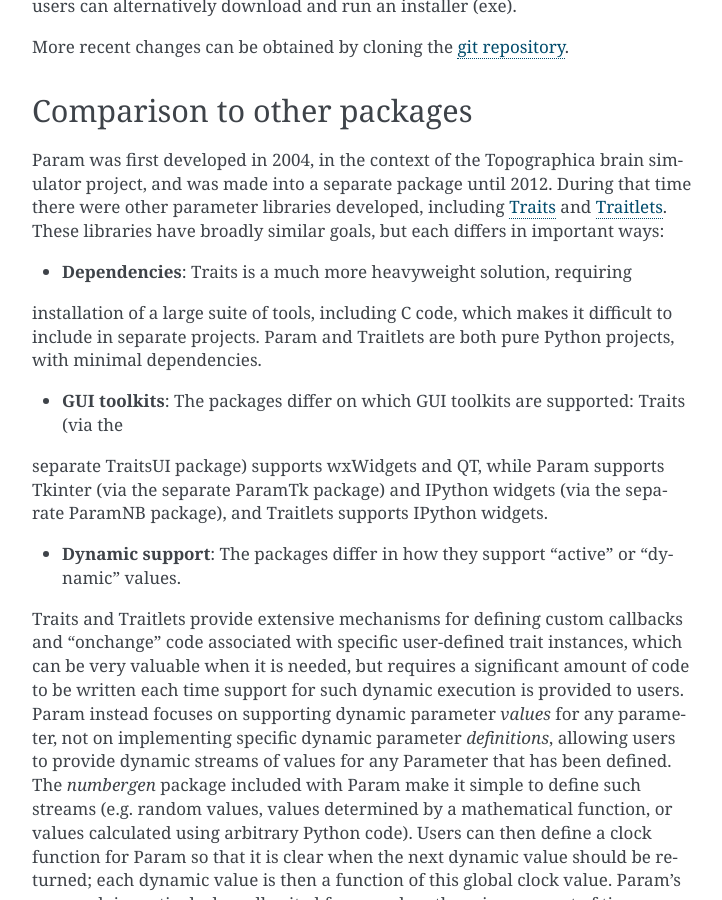
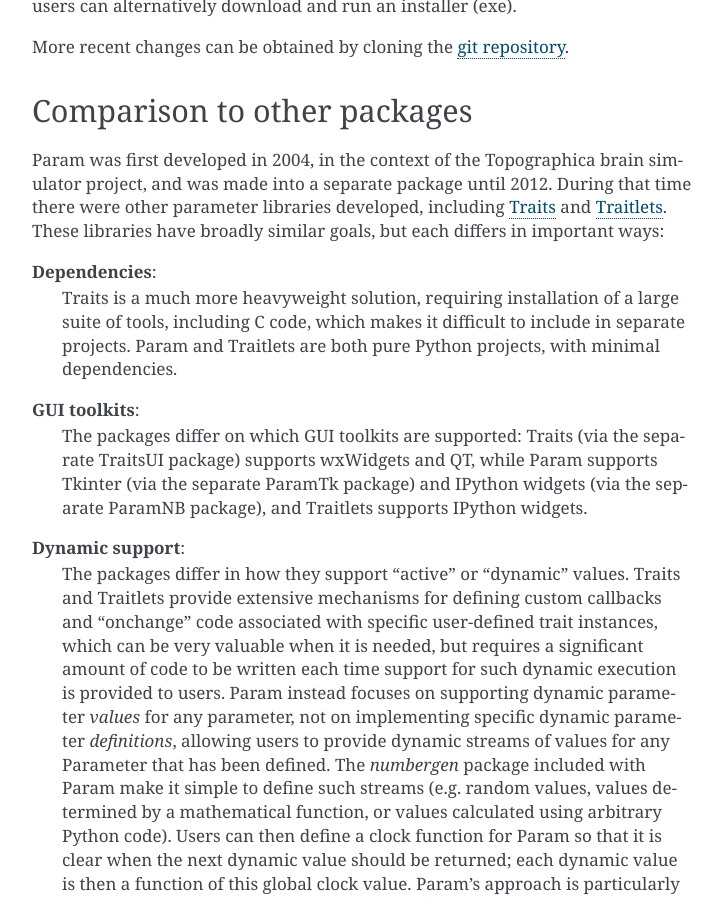
Before and after one commit to holoviz/param, a Sphinx documentation site: the page built from doc/index.rst, in a window 1280 px wide and 900 px high, scrolled down 2814 px. Shown: the whole window, without its empty margins (388-1110 px from the left). Built offline with Sphinx 7.4.7, drawn with Linux system fonts in a browser that asks for light colours; pages that are not in the unit, such as notebooks, are missing from menus.

Commit message:
Fixed formatting in docs

```diff
--- a/doc/index.rst
+++ b/doc/index.rst
@@ -137,30 +137,33 @@
 `Traitlets <https://github.com/ipython/traitlets/>`_.  These libraries have broadly similar goals,
 but each differs in important ways:
 
-* **Dependencies**: Traits is a much more heavyweight solution, requiring
-installation of a large suite of tools, including C code, which makes it difficult to include in
-separate projects.  Param and Traitlets are both pure Python projects, with minimal dependencies.
+**Dependencies**:
+  Traits is a much more heavyweight solution, requiring
+  installation of a large suite of tools, including C code, which makes it difficult to include in
+  separate projects.  Param and Traitlets are both pure Python projects, with minimal dependencies.
 
-* **GUI toolkits**: The packages differ on which GUI toolkits are supported: Traits (via the
-separate TraitsUI package) supports wxWidgets and QT, while Param supports Tkinter (via the
-separate ParamTk package) and IPython widgets (via the separate ParamNB package), and Traitlets
-supports IPython widgets.
+**GUI toolkits**:
+  The packages differ on which GUI toolkits are supported: Traits (via the
+  separate TraitsUI package) supports wxWidgets and QT, while Param supports Tkinter (via the
+  separate ParamTk package) and IPython widgets (via the separate ParamNB package), and Traitlets
+  supports IPython widgets.
 
-* **Dynamic support**: The packages differ in how they support "active" or "dynamic" values.
-Traits and Traitlets provide extensive mechanisms for defining custom callbacks and "onchange"
-code associated with specific user-defined trait instances, which can be very valuable when it is
-needed, but requires a significant amount of code to be written each time support for such
-dynamic execution is provided to users.  Param instead focuses on supporting dynamic parameter
-*values* for any parameter, not on implementing specific dynamic parameter *definitions*,
-allowing users to provide dynamic streams of values for any Parameter that has been defined.
-The `numbergen` package included with Param make it simple to define such streams (e.g.
-random values, values determined by a mathematical function, or values calculated using
-arbitrary Python code). Users can then define a clock function for Param so that it is clear
-when the next dynamic value should be returned; each dynamic value is then a function of this
-global clock value.  Param's approach is particularly well suited for use when there is a
-concept of time, whether simulated or real time, because it makes it simple to
-coordinate many different dynamic parameter values without requiring any code to do the
-coordination or handle generating the dynamic values themselves.
+**Dynamic support**:
+  The packages differ in how they support "active" or "dynamic" values.
+  Traits and Traitlets provide extensive mechanisms for defining custom callbacks and "onchange"
+  code associated with specific user-defined trait instances, which can be very valuable when it is
+  needed, but requires a significant amount of code to be written each time support for such
+  dynamic execution is provided to users.  Param instead focuses on supporting dynamic parameter
+  *values* for any parameter, not on implementing specific dynamic parameter *definitions*,
+  allowing users to provide dynamic streams of values for any Parameter that has been defined.
+  The `numbergen` package included with Param make it simple to define such streams (e.g.
+  random values, values determined by a mathematical function, or values calculated using
+  arbitrary Python code). Users can then define a clock function for Param so that it is clear
+  when the next dynamic value should be returned; each dynamic value is then a function of this
+  global clock value.  Param's approach is particularly well suited for use when there is a
+  concept of time, whether simulated or real time, because it makes it simple to
+  coordinate many different dynamic parameter values without requiring any code to do the
+  coordination or handle generating the dynamic values themselves.
 
 Release Notes
 =============
```
